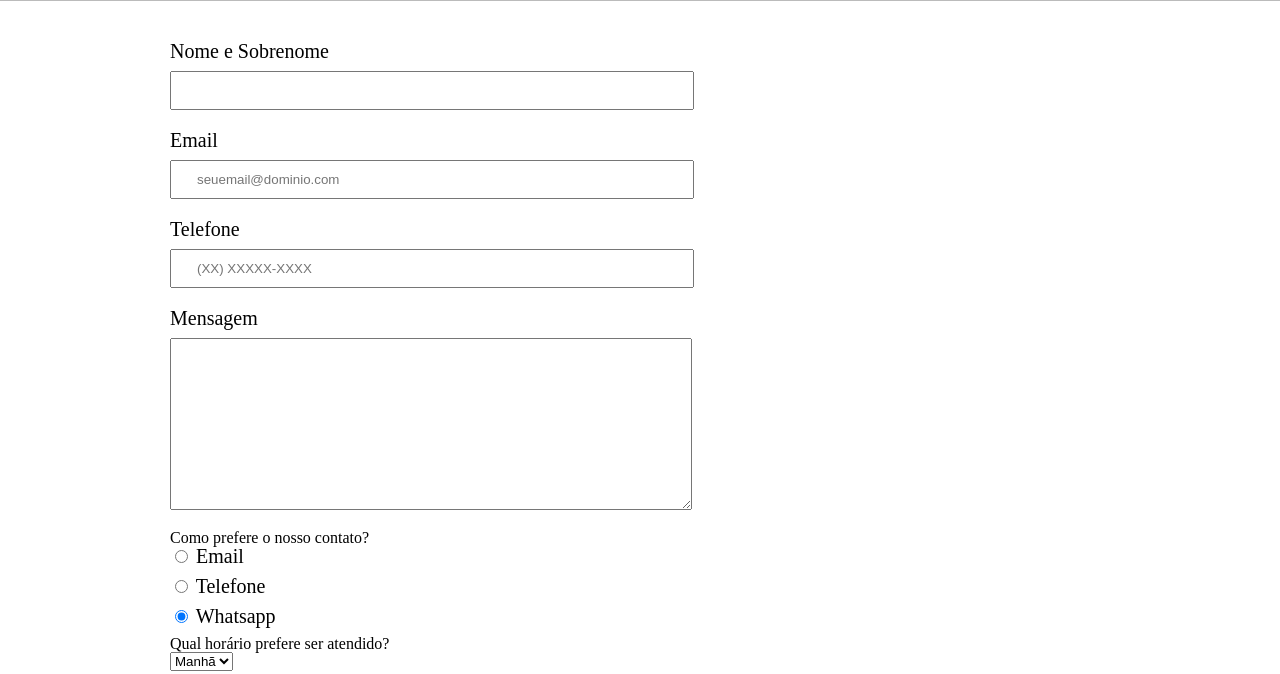
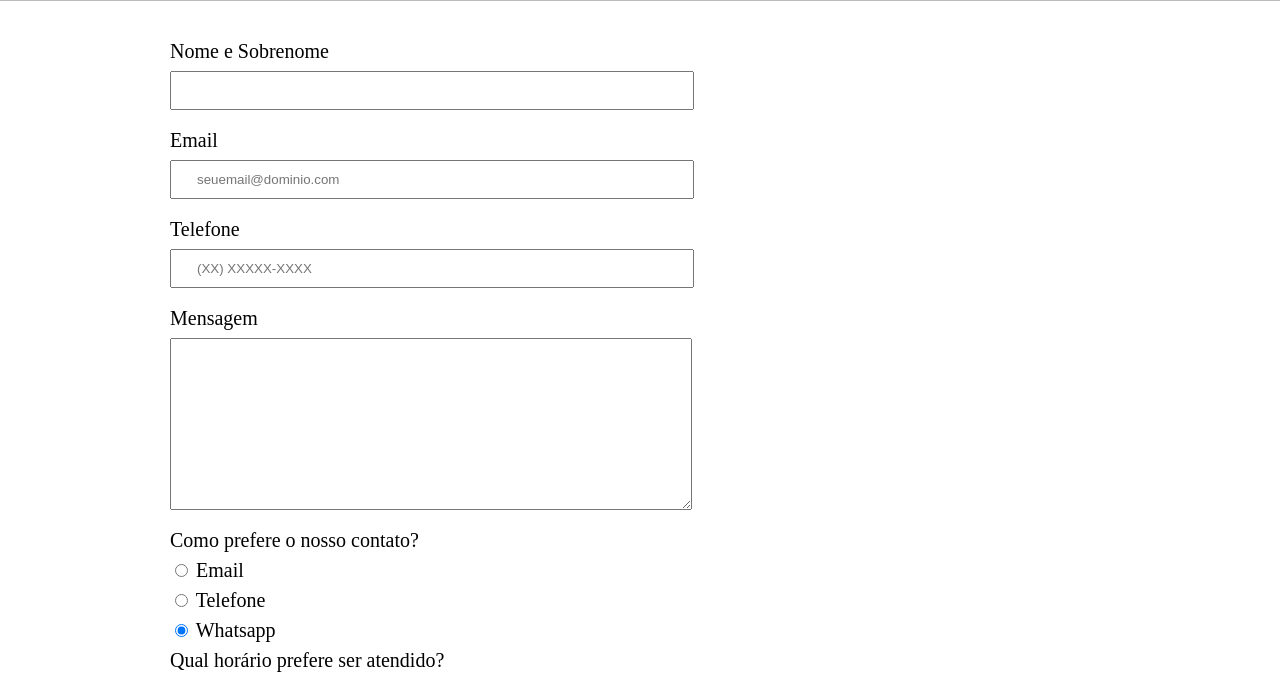
Before and after one commit to Dylan-Clark-Dev/Barbearia-Alura, a plain HTML site: page contato.html in a window 1280 px wide. Shown: the part 292-966 px from the top of the page. Drawn offline with Linux system fonts and the light colour scheme.

Commit message:
Modifica form p para form legend

```diff
--- a/style.css
+++ b/style.css
@@ -88,7 +88,7 @@ form {
 }
 
 form label,
-form p {
+form legend {
   display: block;
   font-size: 20px;
   margin: 0 0 10px;
```
